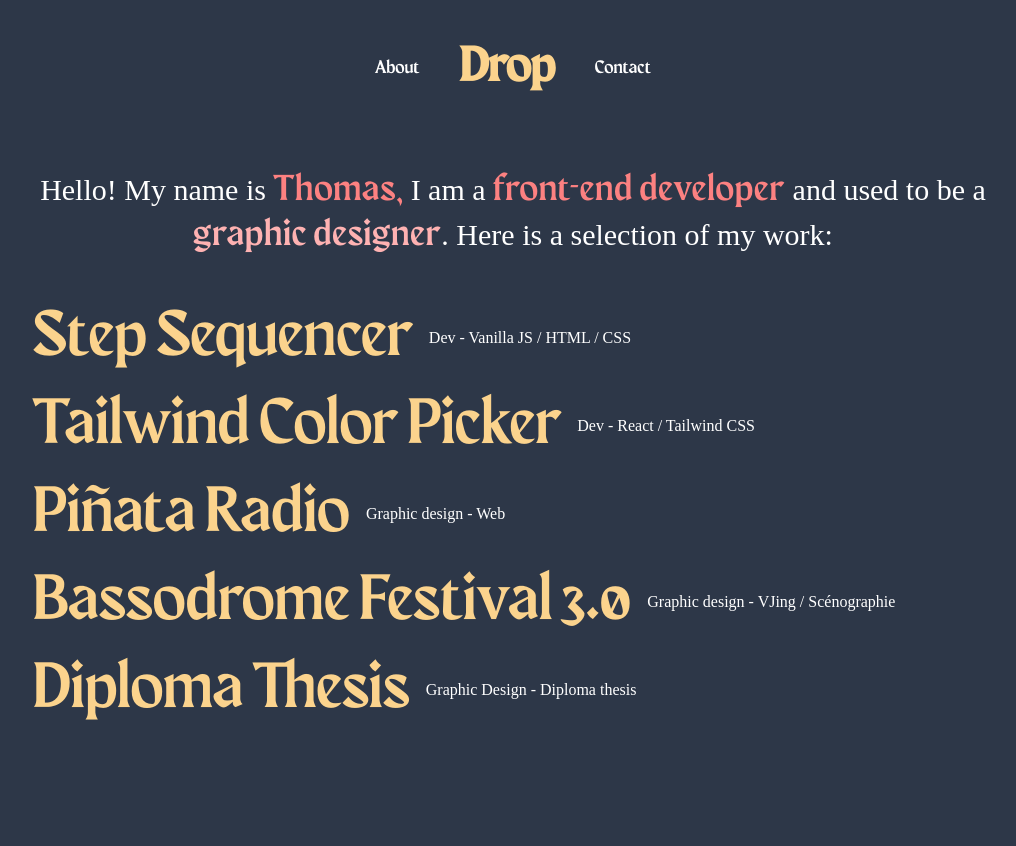
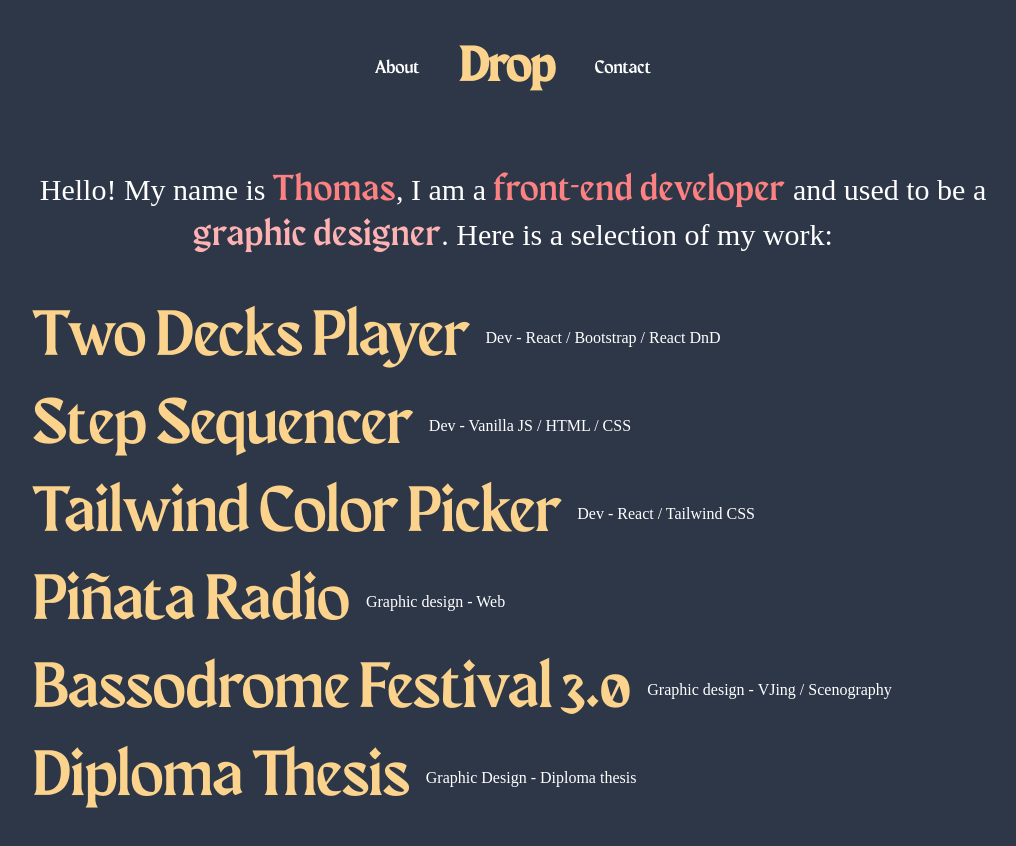
Before and after one commit to Toww/droplab-old, a Next.js app: page / in a window 1280 px wide. Shown: the top 846 px of the page, without its empty margins (127-1143 px from the left). Before the commit the page ends 800 px from the top, so only its background shows below. Built offline with nearby package versions, Linux system fonts and the light colour scheme.

Commit message:
added two decks player

```diff
--- a/pages/index.js
+++ b/pages/index.js
@@ -8,18 +8,7 @@
 
       <header>
         <h1 className="text-white text-center text-3xl leading-tight">
-          Hello! My name is{" "}
-          <span className="font-custom text-4xl text-red-400 tracking-wide leading-tight">
-            Thomas,
-          </span>{" "}
-          I am a <span className="font-custom text-4xl text-red-400 tracking-wide leading-tight">
-            front-end developer
-          </span>{" "}
-          and used to be a{" "}
-          <span className="font-custom text-4xl text-red-300 tracking-wide leading-tight">
-            graphic designer
-          </span>
-          . Here is a selection of my work:
+          Hello! My name is <span className="font-custom text-4xl text-red-400 tracking-wide leading-tight">Thomas</span>, I am a <span className="font-custom text-4xl text-red-400 tracking-wide leading-tight"> front-end developer</span> and used to be a <span className="font-custom text-4xl text-red-300 tracking-wide leading-tight"> graphic designer</span>. Here is a selection of my work:
         </h1>
       </header>
       <main>
--- a/pages/projects/bassodrome.mdx
+++ b/pages/projects/bassodrome.mdx
@@ -1,8 +1,8 @@
 ---
 layout: 'project'
 title: "Bassodrome Festival 3.0"
-order: 4
-type: "Graphic design - VJing / Scénographie"
+order: 5
+type: "Graphic design - VJing / Scenography"
 ---
 import VimeoEmbed from "../../components/VimeoEmbed";
 
--- a/pages/projects/memoire.mdx
+++ b/pages/projects/memoire.mdx
@@ -1,7 +1,7 @@
 ---
 layout: "project"
 title: "Diploma Thesis"
-order: 5
+order: 6
 type: "Graphic Design - Diploma thesis"
 ---
 
--- a/pages/projects/pinata.mdx
+++ b/pages/projects/pinata.mdx
@@ -1,7 +1,7 @@
 ---
 layout: 'project'
 title: 'Piñata Radio'
-order: 3
+order: 4
 type: 'Graphic design - Web'
 ---
 
--- a/pages/projects/step-sequencer.mdx
+++ b/pages/projects/step-sequencer.mdx
@@ -1,7 +1,7 @@
 ---
 layout: 'project'
 title: "Step Sequencer"
-order: 1
+order: 2
 type: "Dev - Vanilla JS / HTML / CSS"
 ---
 
--- a/pages/projects/tailwind-color-picker.mdx
+++ b/pages/projects/tailwind-color-picker.mdx
@@ -1,7 +1,7 @@
 ---
 layout: 'project'
 title: "Tailwind Color Picker"
-order: 2
+order: 3
 type: "Dev - React / Tailwind CSS"
 ---
 
--- /dev/null
+++ b/pages/projects/two-decks-player.mdx
@@ -0,0 +1,14 @@
+---
+layout: 'project'
+title: "Two Decks Player"
+order: 1
+type: "Dev - React / Bootstrap / React DnD"
+---
+
+A music player using two decks. The project was made using React, Bootstrap, and React DnD.
+Songs can be loaded to the decks via context menu (on click) or drag and drop.
+The current state of the songs is kept on refresh / reload via local storage.
+
+[Github repo](https://github.com/Toww/two-decks-player) / [Online version](https://two-decks-player.vercel.app/)
+
+[![Two decks player screenshot](/img/two-decks-player/two-decks-player.png)](https://github.com/Toww/two-decks-player)
```
Also changed, not shown: public/img/two-decks-player/two-decks-player.png (added).
